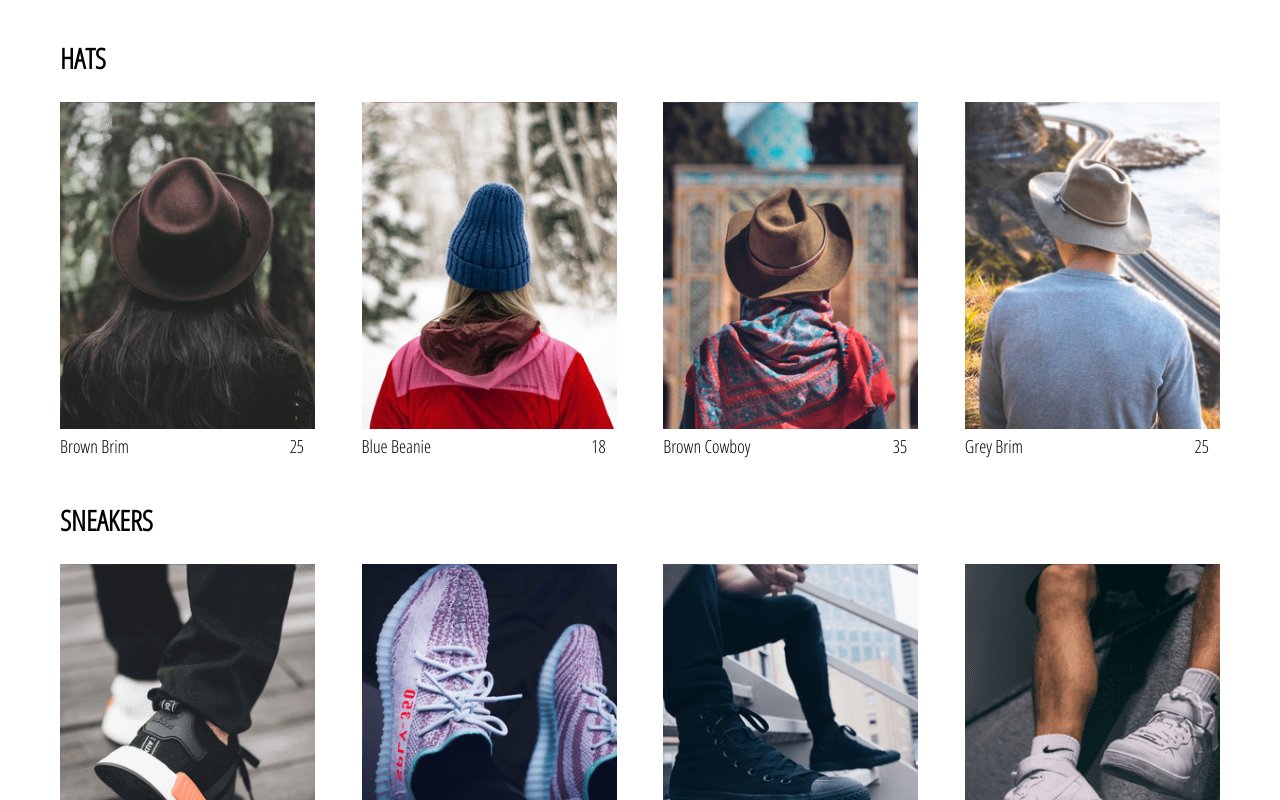
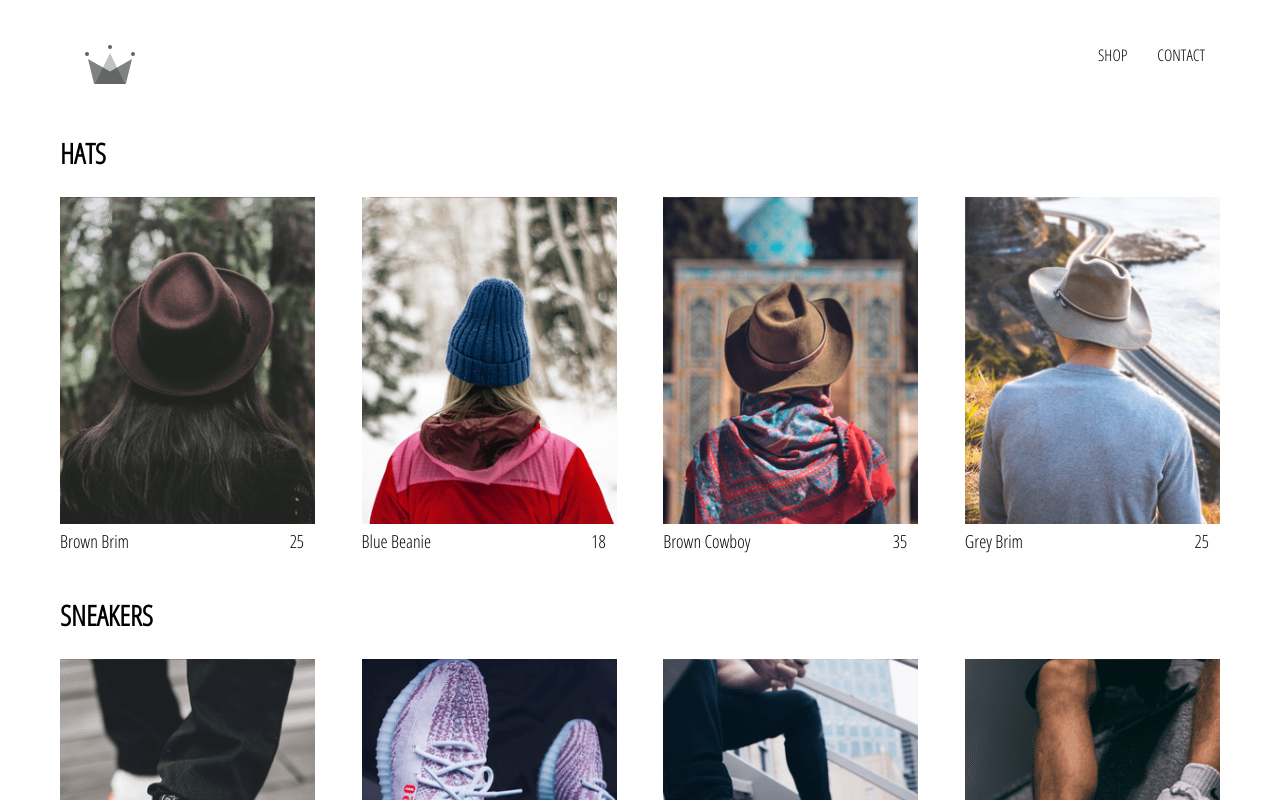
Before and after one commit to chenl101/crwn-clothing, a React (Create React App) app: page /shop in a window 1280 px wide. Shown: the top 800 px of the page. Built offline with nearby package versions, Linux system fonts and the light colour scheme.

Commit message:
updatint app with header and its style

```diff
--- a/src/App.css
+++ b/src/App.css
@@ -2,3 +2,8 @@ body {
     font-family: 'Open Sans Condensed', sans-serif;
     padding: 20px 60px;
 }
+
+a {
+    text-decoration: none;
+    color: black;
+}
--- a/src/App.js
+++ b/src/App.js
@@ -2,7 +2,7 @@ import React from 'react';
 import { BrowserRouter, Switch, Route } from 'react-router-dom';
 
 import './App.css';
-
+import Header from './components/header/header.component';
 import HomePage from './pages/homepage/homepage.component';
 import ShopPage from './pages/shop/shop.compoenent';
 
@@ -11,6 +11,7 @@ function App() {
   return (
     <div>
       <BrowserRouter>
+        <Header />
         <Switch>
           <Route exact path='/' component={HomePage} />
           <Route exact path='/shop' component={ShopPage} />
--- /dev/null
+++ b/src/components/header/header.component.jsx
@@ -0,0 +1,27 @@
+import React from 'react';
+import { Link } from 'react-router-dom';
+
+import { ReactComponent as Logo } from './crown.svg';
+
+import './header.style.scss';
+
+
+const Header = () => (
+    <div className='header'>
+        <Link className='logo-container' to='/'>
+            <Logo className='logo' />
+        </Link>
+        <div className='options' >
+            <Link className='option' to='/shop'>
+                SHOP
+            </Link>
+            <Link className='option' to='/contact'>
+                CONTACT
+            </Link>
+
+        </div>
+
+    </div>
+);
+
+export default Header;
--- /dev/null
+++ b/src/components/header/header.style.scss
@@ -0,0 +1,25 @@
+.header {
+  height: 70px;
+  width: 100%;
+  display: flex;
+  justify-content: space-between;
+  margin-bottom: 25px;
+
+  .logo-container {
+    height: 100%;
+    width: 70px;
+    padding: 25px;
+  }
+
+  .options {
+    width: 50%;
+    height: 100%;
+    display: flex;
+    align-items: center;
+    justify-content: flex-end;
+
+    .option {
+      padding: 10px 15px;
+    }
+  }
+}
--- a/src/pages/homepage/homepage.styles.scss
+++ b/src/pages/homepage/homepage.styles.scss
@@ -4,3 +4,51 @@
   align-items: center;
   padding: 20px 80px;
 }
+
+.directory-menu {
+  width: 100%;
+  display: flex;
+  flex-wrap: wrap;
+  justify-content: space-between;
+}
+
+.menu-item {
+  min-width: 30%;
+  height: 240px;
+  flex: 1 1 auto;
+  display: flex;
+  align-items: center;
+  justify-content: center;
+  border: 1px solid black;
+  margin: 0 7.5px 15px;
+
+  &:first-child {
+    margin-right: 7.5px;
+  }
+
+  &:last-child {
+    margin-left: 7.5px;
+  }
+
+  .content {
+    height: 90px;
+    padding: 0 25px;
+    display: flex;
+    flex-direction: column;
+    align-items: center;
+    justify-content: center;
+    border: 1px solid black;
+
+    .title {
+      font-weight: bold;
+      margin-bottom: 6px;
+      font-size: 22px;
+      color: #4a4a4a;
+    }
+
+    .subtitle {
+      font-weight: lighter;
+      font-size: 16px;
+    }
+  }
+}
```
Also changed, not shown: src/components/header/crown.svg (added).
